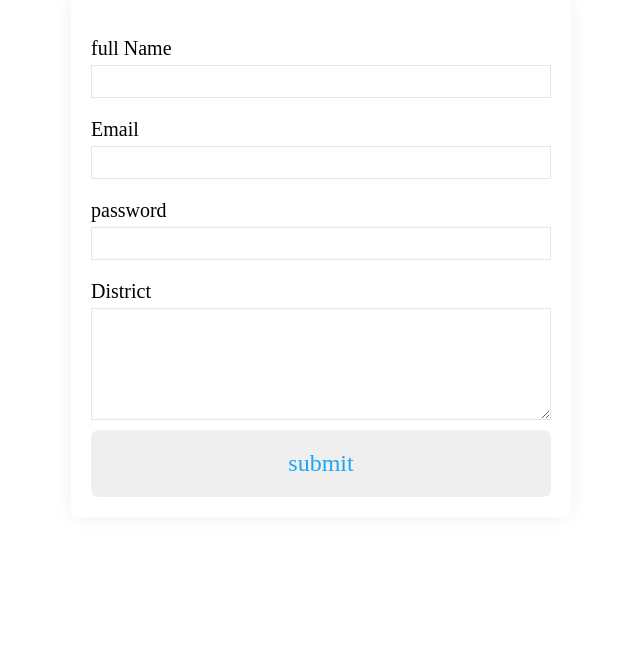
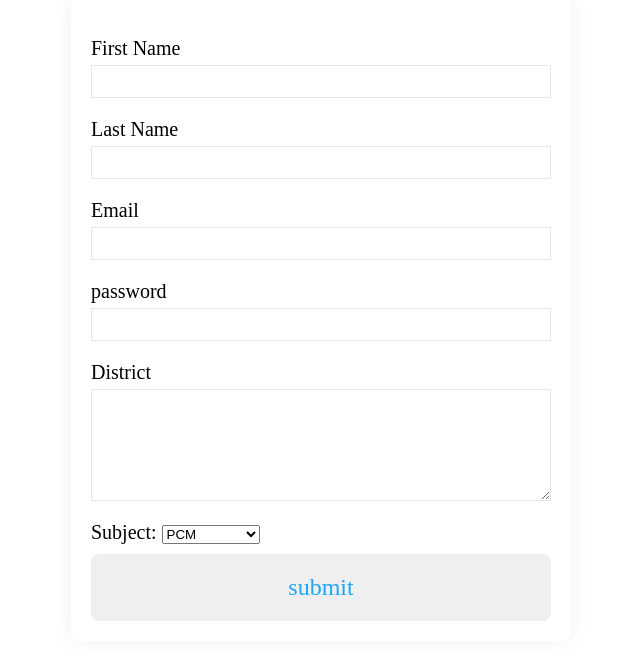
Before and after one commit to officalsite/CET-2022-QUESTION-PAPER.com, a plain HTML site: page index.html in a window 1280 px wide. Shown: the part 184-842 px from the top of the page, without its empty margins (319-959 px from the left). Before the commit the page ends 800 px from the top, so only its background shows below. Drawn offline with Linux system fonts and the light colour scheme.

Commit message:
Add files via upload

```diff
--- a/index.html
+++ b/index.html
@@ -56,20 +56,23 @@
     <form action="https://formspree.io/f/xzbwpoew" method="POST" id="my-form">
 
       <div class="form-group">
-        <label for="firstName"> full Name</label>
+        <label for="firstName"> First Name</label>
         <input type="text" id="firstName" name="firstName">
       </div>
 
       <div class="form-group">
-        <label for="latsName">Email</label>
-        <input type="email" id="lastName" name="lastName">
+        <label for="latsName">Last Name</label>
+        <input type="text" id="lastName" name="lastName">
       </div>
 
-
+      <div class="form-group">
+        <label for="email">Email</label>
+        <input type="email" id="email" name="email">
+      </div>
 
       <div class="form-group">
-        <label for="lastname">password</label>
-      <input type="password" id="lastName" name="lastName">
+        <label for="password">password</label>
+        <input type="password" id="password" name="password">
       </div>
 
       <div class="form-group">
@@ -77,7 +80,16 @@
         <textarea name="message" id="message" cols="30" rows="5"></textarea>
       </div>
 
+        <div class="form-group">
+      <label for="cars">Subject:</label>
+       <select name="Subject" id="Subject">
 
+          <optgroup label="select">
+           <option value="PCM">PCM</option>
+           <option value="PCB">PCB</option>
+           <option value="PCB">PCM/PCB</option>
+       </select>
+         </div>
 
       <button type="submit">submit</button>
     </form>
```
